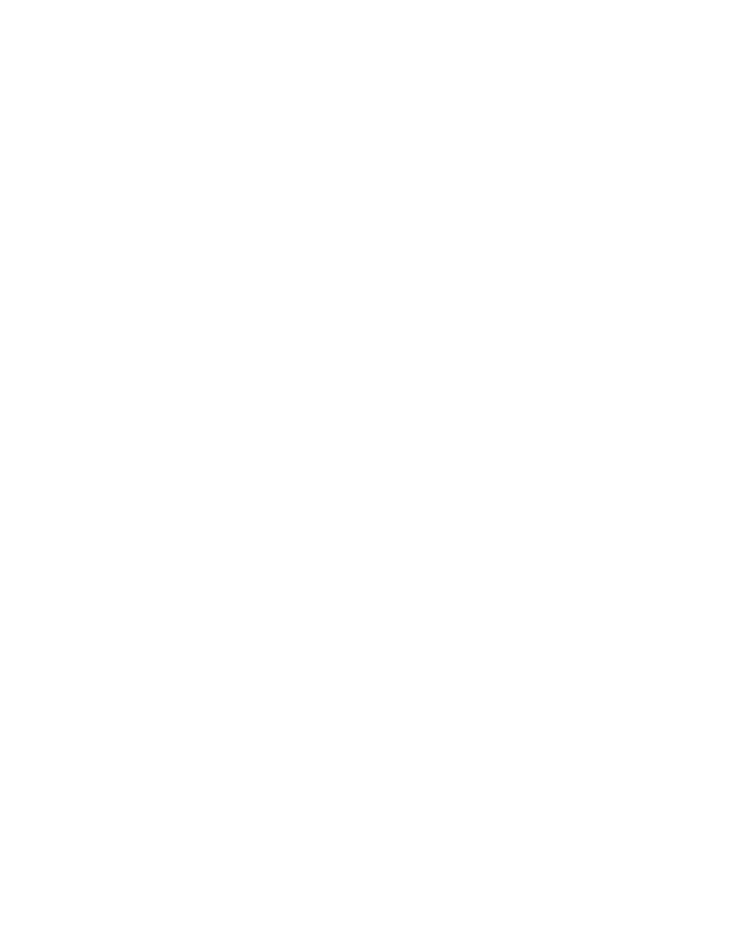
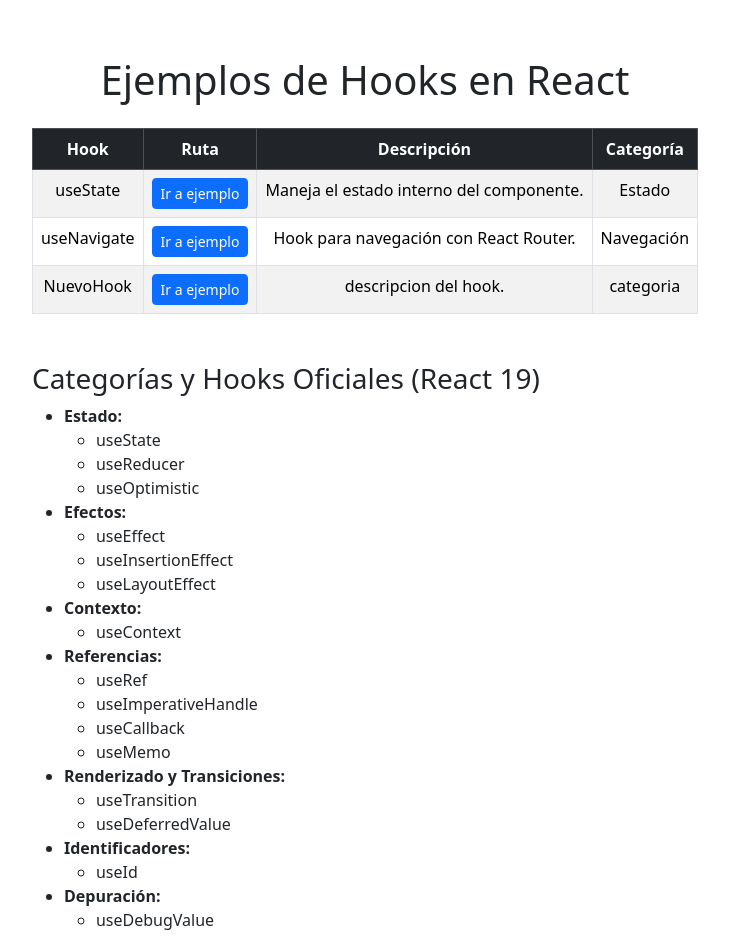
Before and after one commit to ortizgrimm/proyectobootcamprv, a React (Vite) app: page /hooks in a window 1280 px wide. Before the commit this address had no page. Shown: the top 936 px of the page, without its empty margins (275-1004 px from the left). Before the commit the page ends 800 px from the top, so only its background shows below. Built offline with nearby package versions, Linux system fonts and the light colour scheme.

Commit message:
clase de hooks

```diff
--- a/src/App.jsx
+++ b/src/App.jsx
@@ -6,7 +6,9 @@
 import Forgotpage from './pages/Forgotpage/Forgotpage'
 import Resetpage from './pages/Resetpage/Resetpage'
 import DashboardPage from './pages/Dashboard/DashboardPage';
-
+import HomeHooks from './playground/HomeHooks';
+import HookUseState from './playground/HookUseState';
+// import HookUseNavigate from './playground/HookUseNavigate';
 function App() {
 
   return (
@@ -17,6 +19,12 @@
       <Route path='/forgot' element={<Forgotpage />} />
       <Route path='/reset' element={<Resetpage />} />
       <Route path="dashboard" element={<DashboardPage />} />
+
+
+      {/* Rutas de playground para hooks */}
+      <Route path="/hooks" element={<HomeHooks />}/>
+      <Route path="/usestate" element={<HookUseState />}/>
+      {/* <Route path="/usenavigate" element={<HookUseNavigate />}/> */}
     </Routes>
     </BrowserRouter>
   )
--- /dev/null
+++ b/src/playground/HomeHooks.jsx
@@ -0,0 +1,129 @@
+import { Link } from "react-router-dom";
+
+function Homehooks() {
+  return (
+    <div className="container mt-4">
+      <h1 className="text-center mb-4">Ejemplos de Hooks en React</h1>
+
+      <table className="table table-striped table-bordered">
+        <thead className="table-dark">
+          <tr>
+            <th>Hook</th>
+            <th>Ruta</th>
+            <th>Descripción</th>
+            <th>Categoría</th>
+          </tr>
+        </thead>
+
+        <tbody>
+          <tr>
+            <td>useState</td>
+            <td>
+              <Link to="/usestate" className="btn btn-primary btn-sm">
+                Ir a ejemplo
+              </Link>
+            </td>
+            <td>Maneja el estado interno del componente.</td>
+            <td>Estado</td>
+          </tr>
+
+          <tr>
+            <td>useNavigate</td>
+            <td>
+              <Link to="/navegacion" className="btn btn-primary btn-sm">
+                Ir a ejemplo
+              </Link>
+            </td>
+            <td>Hook para navegación con React Router.</td>
+            <td>Navegación</td>
+          </tr>
+
+          <tr>
+            <td>NuevoHook</td>
+            <td>
+              <Link to="/nuevo" className="btn btn-primary btn-sm">
+                Ir a ejemplo
+              </Link>
+            </td>
+            <td>descripcion del hook.</td>
+            <td>categoria</td>
+          </tr>
+        </tbody>
+      </table>
+
+      <div className="mt-5 text-start">
+        <h3>Categorías y Hooks Oficiales (React 19)</h3>
+
+        <ul>
+          <li>
+            <strong>Estado:</strong>
+            <ul>
+              <li>useState</li>
+              <li>useReducer</li>
+              <li>useOptimistic</li>
+            </ul>
+          </li>
+
+          <li>
+            <strong>Efectos:</strong>
+            <ul>
+              <li>useEffect</li>
+              <li>useInsertionEffect</li>
+              <li>useLayoutEffect</li>
+            </ul>
+          </li>
+
+          <li>
+            <strong>Contexto:</strong>
+            <ul>
+              <li>useContext</li>
+            </ul>
+          </li>
+
+          <li>
+            <strong>Referencias:</strong>
+            <ul>
+              <li>useRef</li>
+              <li>useImperativeHandle</li>
+              <li>useCallback</li>
+              <li>useMemo</li>
+            </ul>
+          </li>
+
+          <li>
+            <strong>Renderizado y Transiciones:</strong>
+            <ul>
+              <li>useTransition</li>
+              <li>useDeferredValue</li>
+            </ul>
+          </li>
+
+          <li>
+            <strong>Identificadores:</strong>
+            <ul>
+              <li>useId</li>
+            </ul>
+          </li>
+
+          <li>
+            <strong>Depuración:</strong>
+            <ul>
+              <li>useDebugValue</li>
+            </ul>
+          </li>
+
+          <li>
+            <strong>Experimental / React 19:</strong>
+            <ul>
+              <li>use</li>
+              <li>useFormStatus</li>
+              <li>useActionState</li>
+            </ul>
+          </li>
+        </ul>
+      </div>
+    </div>
+  );
+}
+
+export default Homehooks;
--- /dev/null
+++ b/src/playground/HookUseState.jsx
@@ -0,0 +1,45 @@
+import{useState } from "react"
+function Contador() {
+
+    const [count, setCount] = useState(0);
+    const [visible, setVisible] = useState(true);
+    const [color, setColor] = useState("withe")
+
+function aumentar(){
+    setCount(count+1);
+}
+
+function disminuir(){
+    setCount(count-1);
+}
+    return (
+        <div className="container text-center">
+            <h1>Contador: {count}</h1>
+            <div className="btn-group">
+                <button onClick={aumentar} className="btn btn-success">Aumentar</button>
+                <button onClick={disminuir}className="btn btn-danger">Disminuir</button>
+            </div>
+            <br />
+            <div className="btn-group">
+                <button onClick={()=> setCount(count+1)} className="btn btn-success">Aumentar</button>
+                <button onClick={()=> setCount(count-1)}className="btn btn-danger">Disminuir</button>
+            </div>
+            <br />
+            <button onClick={()=> setVisible(!visible)} className = "btn btn-info">
+            {visible ? "ocultar" : "mostrar"} Texto
+            </button>
+            {visible && <h2> Hola soy Visible</h2>}
+            <br />
+            <div style={{backgroundColor: color, padding: 30}}>
+                <h2>Color actual: {color} </h2>
+                <button className="btn btn-secondary" onClick={()=> setColor("red")}>Rojo</button>
+                <button className="btn btn-secondary" onClick={()=> setColor("blue")}>Azul</button>
+                <button className="btn btn-secondary" onClick={()=> setColor("orange")}>Naranja</button>
+                <button className="btn btn-secondary" onClick={()=> setColor("white")}>Blanco</button>
+            </div>
+
+        </div>
+    );
+}
+
+export default Contador;
```
Also changed, not shown: src/playground/HookUseNavigate.jsx (added).
